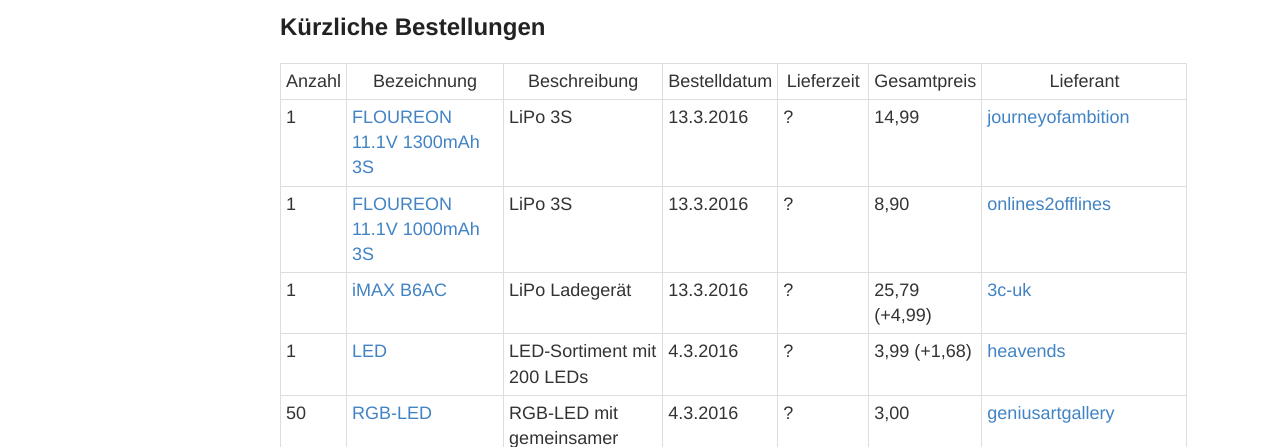
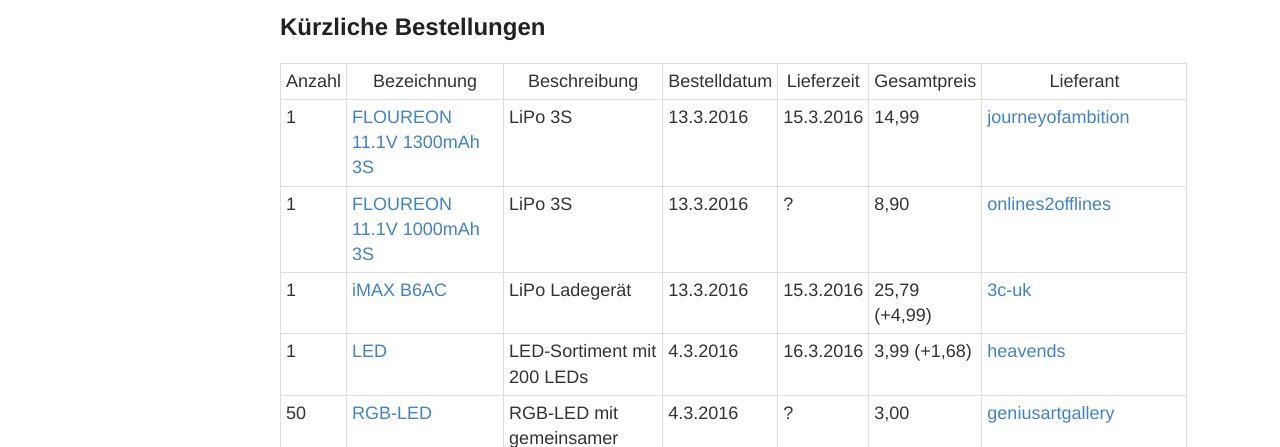
Before and after one commit to HackingGulliver/hackinggulliver.github.io, a Jekyll site: the page built from hackopedia/Lager.md, in a window 1280 px wide. Shown: the part 229-676 px from the top of the page. Built offline with Jekyll 4.4.1, drawn with Linux system fonts in a browser that asks for light colours.

Commit message:
Lager aktualisiert

```diff
--- a/hackopedia/Lager.md
+++ b/hackopedia/Lager.md
@@ -8,10 +8,10 @@ permalink: /hackopedia/Lager
 
 | Anzahl | Bezeichnung | Beschreibung | Bestelldatum | Lieferzeit | Gesamtpreis | Lieferant |
 | --- | --- | --- | --- | --- | --- | --- |
-| 1 | [FLOUREON 11.1V 1300mAh 3S](http://www.ebay.de/itm/381493534405) | LiPo 3S | 13.3.2016 | ? | 14,99 | [journeyofambition](http://www.ebay.de/usr/journeyofambition) |
+| 1 | [FLOUREON 11.1V 1300mAh 3S](http://www.ebay.de/itm/381493534405) | LiPo 3S | 13.3.2016 | 15.3.2016 | 14,99 | [journeyofambition](http://www.ebay.de/usr/journeyofambition) |
 | 1 | [FLOUREON 11.1V 1000mAh 3S](http://www.ebay.de/itm/281745744579) | LiPo 3S | 13.3.2016 | ? | 8,90 | [onlines2offlines](http://www.ebay.de/usr/onlines2offlines) |
-| 1 | [iMAX B6AC](http://www.ebay.de/itm/182042386467) | LiPo Ladegerät | 13.3.2016 | ? | 25,79 (+4,99) | [3c-uk](http://www.ebay.de/usr/3c-uk) |
-| 1 | [LED](http://www.ebay.de/itm/391305534063) | LED-Sortiment mit 200 LEDs | 4.3.2016 | ? | 3,99 (+1,68) | [heavends](http://www.ebay.de/usr/heavends) |
+| 1 | [iMAX B6AC](http://www.ebay.de/itm/182042386467) | LiPo Ladegerät | 13.3.2016 | 15.3.2016 | 25,79 (+4,99) | [3c-uk](http://www.ebay.de/usr/3c-uk) |
+| 1 | [LED](http://www.ebay.de/itm/391305534063) | LED-Sortiment mit 200 LEDs | 4.3.2016 | 16.3.2016 | 3,99 (+1,68) | [heavends](http://www.ebay.de/usr/heavends) |
 | 50 | [RGB-LED](http://www.ebay.de/itm/141321602676) | RGB-LED mit gemeinsamer Anode | 4.3.2016 | ? | 3,00 | [geniusartgallery](www.ebay.de/usr/geniusartgallery) |
 | 1 | [LiPo-Tester](http://www.ebay.de/itm/161950980869) | 1-8 Zellen LiPo-Tester mit Anzeige | 4.3.2016 | ? | 2,09 | [womenfashion4evernew](http://www.ebay.de/usr/womenfashion4evernew) |
 | 1 | [2S-3S Lipo Low Voltage Checker](http://www.ebay.de/itm/191716987655) | 2-3 LiPo-Zellen-Checker (LED) | 4.3.2016 | ? | 2,45 (+0,99) | [bobowaytoway](http://www.ebay.de/usr/bobowaytoway) |
```
